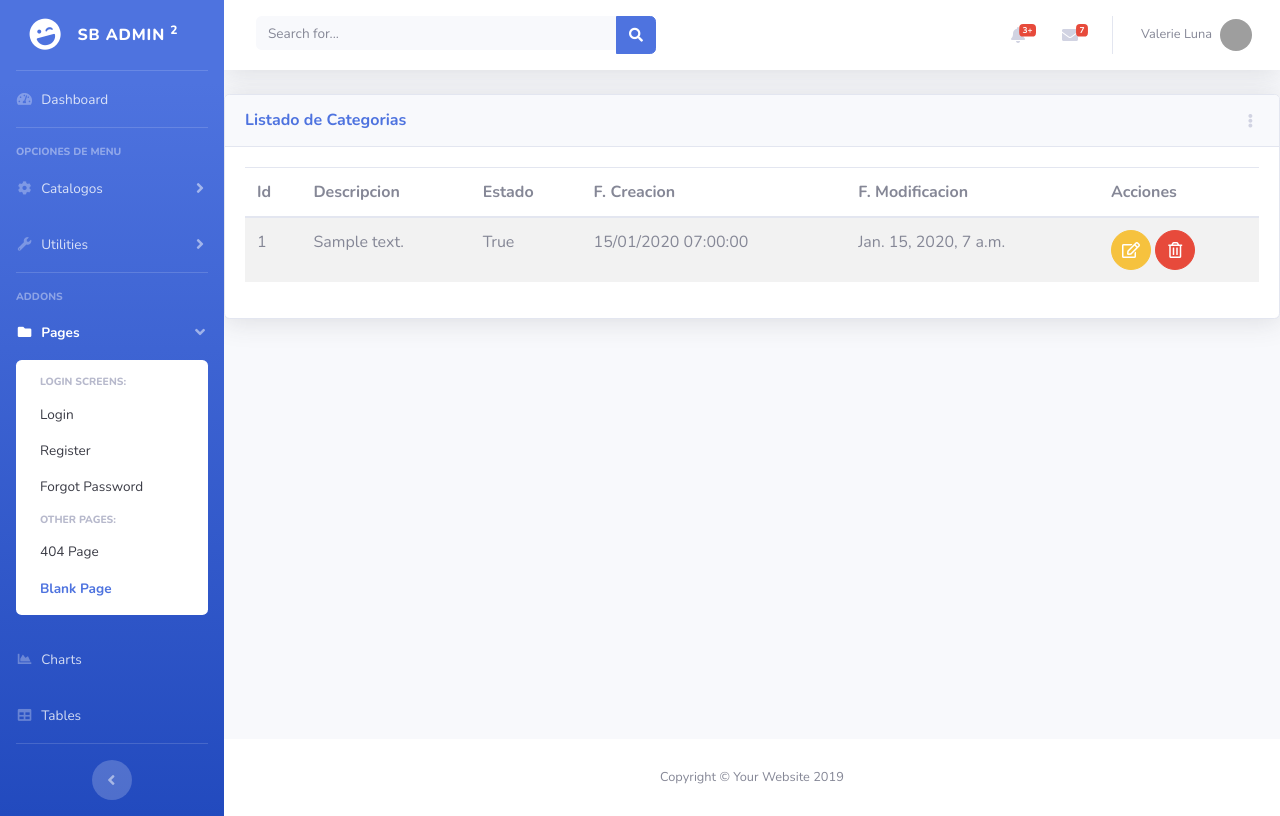
After one commit to Schadenfreude01/DjangoPtyhon, a Django app: page /inv/categorias/ in a window 1280 px wide. The commit adds this page. Run offline with Django 3.2, Linux system fonts and the light colour scheme; a user stored in the database is signed in; tables that the repository leaves empty hold one stand-in row (values such as "Sample post"); some libraries are stand-ins or nearby versions; grey boxes are pictures that could not be loaded.

Commit message:
Creacion de Listar y Agregar

```diff
--- a/app/urls.py
+++ b/app/urls.py
@@ -18,6 +18,7 @@ from django.urls import path, include
 
 urlpatterns = [
     path('',include(('bases.urls','bases'), namespace='bases')),
+    path('inv/',include(('inv.urls','inv'), namespace='inv')),
 
 
     path('admin/', admin.site.urls),
--- /dev/null
+++ b/inv/templates/inv/categorias_list.html
@@ -0,0 +1,58 @@
+{% extends 'base/base.html' %}
+
+{% block page_content %}
+
+<div class="card shadow mb-4">
+    <div class="card-header py-3 d-flex flex-row align-items-center justify-content-between">
+      <h6 class="m-0 font-weight-bold text-primary">Listado de Categorias</h6>
+      <div class="dropdown no-arrow">
+        <a class="dropdown-toggle" href="#" role="button" id="dropdownMenuLink" data-toggle="dropdown" aria-haspopup="true" aria-expanded="false">
+          <i class="fas fa-ellipsis-v fa-sm fa-fw text-gray-400"></i>
+        </a>
+        <div class="dropdown-menu dropdown-menu-right shadow animated--fade-in" aria-labelledby="dropdownMenuLink">
+          <div class="dropdown-header">Acciones</div>
+          <a class="dropdown-item" href="{% url 'inv:categoria_new' %}"><i class="far fa-calendar-plus"></i> Nuevo</a>
+          <a class="dropdown-item" href="#">Another action</a>
+          <div class="dropdown-divider"></div>
+          <a class="dropdown-item" href="#">Something else here</a>
+        </div>
+      </div>
+    </div>
+
+    <div class="card-body">
+      {% if not obj  %}
+        <div class="alert alert-info">No hay Categorias</div>
+      {% else %}
+      <table class="table table-striped table-hover">
+          <thead>
+              <th>Id</th>
+              <th>Descripcion</th>
+              <th>Estado</th>
+              <th>F. Creacion</th>
+              <th>F. Modificacion</th>
+              <th class="all">Acciones</th>
+          </thead>
+          <tbody>
+              {% for item in obj %}
+              <tr>
+                <td>{{item.id}}</td>
+                <td>{{item.descripcion}}</td>
+                <td>{{item.estado}}</td>
+                <td>{{item.fc | date:"d/m/Y H:i:s"}}</td>
+                <td>{{item.fm}}</td>
+                <td>
+                  <a href="#" class="btn btn-warning btn-circle" role="button"><i class="far fa-edit"></i></a>
+                  <a href="#" class="btn btn-danger btn-circle" role="button"><i class="far fa-trash-alt"></i></a>
+                </td>
+              </tr>
+              {% endfor %}
+          </tbody>
+        {% endif %}
+      </table>
+    </div>
+  </div>
+
+{% endblock %}
+
+{% block js_page %}
+{% endblock %}
--- /dev/null
+++ b/inv/urls.py
@@ -0,0 +1,8 @@
+from django.urls import path
+
+from .views import CategoriaView, CategoriaNew
+
+urlpatterns = [
+    path('categorias/', CategoriaView.as_view(), name = 'categoria_list'),
+    path('categorias/new', CategoriaNew.as_view(), name = 'categoria_new'),
+]
--- a/inv/views.py
+++ b/inv/views.py
@@ -1,3 +1,30 @@
 from django.shortcuts import render
+from django.views import generic
+from django.urls import reverse_lazy
+
+from django.contrib.auth.mixins import LoginRequiredMixin
+
+from .models import Categoria
+from .forms import CategoriaForm
 
 # Create your views here.
+
+class CategoriaView(LoginRequiredMixin, generic.ListView):
+    model = Categoria
+    template_name = 'inv/categorias_list.html'
+    context_object_name = "obj"
+    login_url = 'bases:login'
+
+
+class CategoriaNew(LoginRequiredMixin, generic.CreateView):
+    model = Categoria
+    template_name = 'inv/categoria_form.html'
+    context_object_name = 'obj'
+    form_class = CategoriaForm
+    success_url = reverse_lazy('inv:categoria_list')
+    login_url = 'bases:login'
+
+    def form_valid(self, form):
+        form.instance.uc = self.request.user
+        return super().form_valid(form)
+    #Sobre-escribimos el metodo form_valid para obtener al usuario que esta logeado
--- a/templates/base/base.html
+++ b/templates/base/base.html
@@ -33,7 +33,7 @@
     <ul class="navbar-nav bg-gradient-primary sidebar sidebar-dark accordion" id="accordionSidebar">
 
       <!-- Sidebar - Brand -->
-      <a class="sidebar-brand d-flex align-items-center justify-content-center" href="index.html">
+      <a class="sidebar-brand d-flex align-items-center justify-content-center" href="{% url 'bases:home' %}">
         <div class="sidebar-brand-icon rotate-n-15">
           <i class="fas fa-laugh-wink"></i>
         </div>
@@ -45,7 +45,7 @@
 
       <!-- Nav Item - Dashboard -->
       <li class="nav-item">
-        <a class="nav-link" href="index.html">
+        <a class="nav-link" href="{% url 'bases:home' %}">
           <i class="fas fa-fw fa-tachometer-alt"></i>
           <span>Dashboard</span></a>
       </li>
@@ -55,19 +55,19 @@
 
       <!-- Heading -->
       <div class="sidebar-heading">
-        Interface
+        Opciones de Menu
       </div>
 
       <!-- Nav Item - Pages Collapse Menu -->
       <li class="nav-item">
         <a class="nav-link collapsed" href="#" data-toggle="collapse" data-target="#collapseTwo" aria-expanded="true" aria-controls="collapseTwo">
           <i class="fas fa-fw fa-cog"></i>
-          <span>Components</span>
+          <span>Catalogos</span>
         </a>
         <div id="collapseTwo" class="collapse" aria-labelledby="headingTwo" data-parent="#accordionSidebar">
           <div class="bg-white py-2 collapse-inner rounded">
-            <h6 class="collapse-header">Custom Components:</h6>
-            <a class="collapse-item" href="buttons.html">Buttons</a>
+            <h6 class="collapse-header">Catalogos de Inventario:</h6>
+            <a class="collapse-item" href="{% url 'inv:categoria_list' %}">Categorias</a>
             <a class="collapse-item" href="cards.html">Cards</a>
           </div>
         </div>
```
Also changed, not shown: inv/forms.py (added, +19 -0 lines), inv/templates/inv/categoria_form.html (added, +46 -0 lines).
